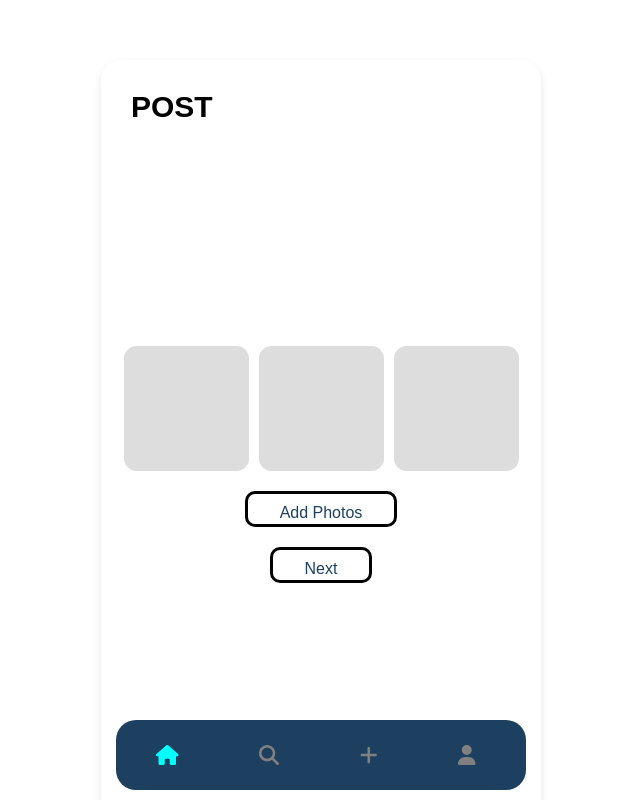
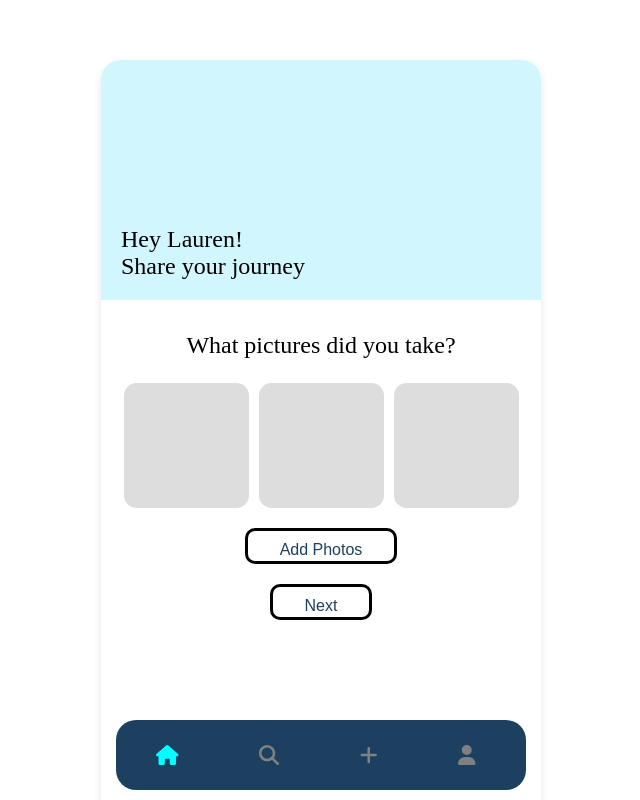
Before and after one commit to TienDatJohnyDo/ExploreNow, a React (Create React App) app: page /postTwo in a window 1280 px wide. Shown: the whole page, without its empty margins (319-959 px from the left). Built offline with nearby package versions, Linux system fonts and the light colour scheme.

Commit message:
Post two has banner

```diff
--- a/src/Components/PostTwo.js
+++ b/src/Components/PostTwo.js
@@ -1,3 +1,60 @@
+// import React, { useState } from 'react';
+// import { Link } from 'react-router-dom';
+// import './styles/postTwo.css'; // Import your CSS file
+// import postImage from './images/jasper.jpg'; // Import your image
+
+// function PostTwo() {
+//   const [selectedImages, setSelectedImages] = useState([]);
+//   const [acitveTab, setActiveTab] = useState('/postTwo');
+//   const MAX_IMAGES = 3;
+
+//   const handleAddImage = () => {
+//     if (selectedImages.length < MAX_IMAGES) {
+//       setSelectedImages([...selectedImages, postImage]); // Update with spread syntax
+//     }
+//   };
+
+//   const handleNext = (tab) => {
+//     setActiveTab(tab);
+//   }
+
+//   return (
+//     <div className="discover-container">
+//       <h1 className="discover-label">POST</h1>
+
+//       <div className='test'>
+//         <p>Add some photos</p>
+//       </div>
+
+//       <div className="image-upload-container">
+//         {selectedImages.map((imageUrl, index) => (
+//           <div key={index} className="rounded-square">
+//             {/* Add image element with object-fit */}
+//             <img src={imageUrl} alt="Uploaded" width="125" height="125" style={{ borderRadius: '10%' }} />
+//           </div>
+//         ))}
+
+//         {/* Empty squares for remaining slots */}
+//         {Array(MAX_IMAGES - selectedImages.length).fill(null).map((_, index) => (
+//           <div key={index + selectedImages.length} className="rounded-square"></div>
+//         ))}
+//       </div>
+
+//       <div className="next-button-container">
+//         <button className="next-button" onClick={handleAddImage}>
+//           Add Photos
+//         </button>
+//       </div>
+//       <Link to="/postThree" onClick={() => handleNext('/postThree')}>
+//         <div className="next-button-container">
+//           <button className="next-button">Next</button>
+//         </div>
+//       </Link>
+//     </div>
+//   );
+// }
+
+// export default PostTwo;
 import React, { useState } from 'react';
 import { Link } from 'react-router-dom';
 import './styles/postTwo.css'; // Import your CSS file
@@ -5,7 +62,7 @@ import postImage from './images/jasper.jpg'; // Import your image
 
 function PostTwo() {
   const [selectedImages, setSelectedImages] = useState([]);
-  const [acitveTab, setActiveTab] = useState('/postTwo');
+  const [activeTab, setActiveTab] = useState('/postTwo');
   const MAX_IMAGES = 3;
 
   const handleAddImage = () => {
@@ -16,14 +73,21 @@ function PostTwo() {
 
   const handleNext = (tab) => {
     setActiveTab(tab);
-  }
+  };
 
   return (
     <div className="discover-container">
-      <h1 className="discover-label">POST</h1>
+      <div className="banner">
+        <div className="banner-content">
+          <span>Hey Lauren! <br></br></span>
+          <span>Share your journey</span>
+        </div>
+      </div>
+
+
 
       <div className='test'>
-        <p>Add some photos</p>
+        <p>What pictures did you take?</p>
       </div>
 
       <div className="image-upload-container">
--- a/src/Components/styles/postTwo.css
+++ b/src/Components/styles/postTwo.css
@@ -1,3 +1,26 @@
+.banner {
+  position: fixed;
+  top: 0;
+  left: 0;
+  width: 91%;
+  height: 200px;
+  background-color: #D2F6FE;
+  color: black;
+  font-size: 24px;
+  padding: 20px;
+  border-radius: 20px 20px 0 0;
+  display: flex;
+  flex-direction: column;
+  justify-content: space-between;
+  align-items: flex-start;
+}
+
+.banner-content {
+  position: absolute; /* Position the content relative to the banner */
+  bottom: 20px; /* Add spacing from the bottom */
+  left: 20px; /* Add spacing from the left */
+}
+
 .discover-container {
     position: fixed;
     top: 50%;
@@ -13,9 +36,10 @@
   }
 
   .test{
-    position: fixed;
-    font-size: 32px;
+
+    font-size: 24px;
     top: 200px;
+    color: black ;
   }
 
   .next-button-container {
```
